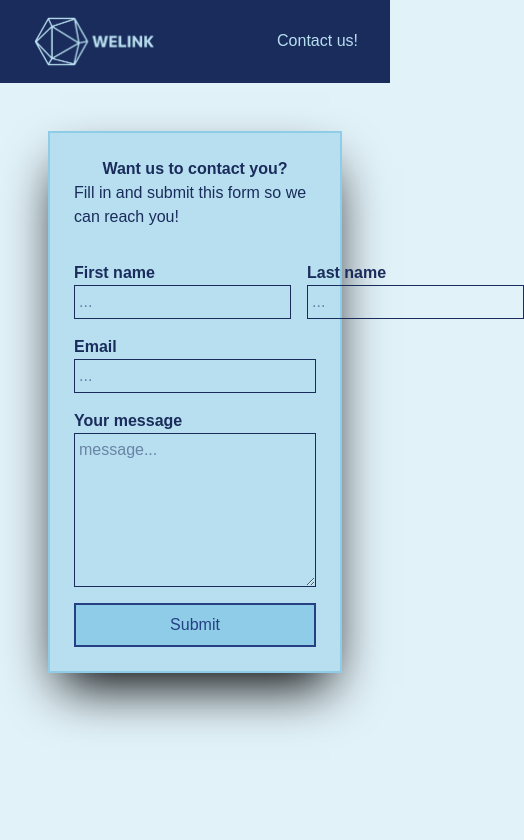
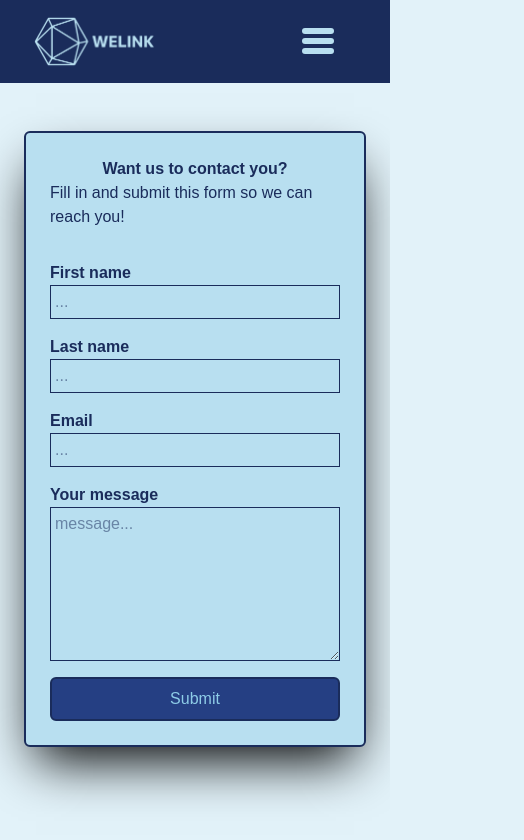
Before and after one commit to Jeroen-Schoon/contactform-poc, a Next.js app: page /contact in a window 390 px wide. Shown: the top 840 px of the page, 524 px wide, since content can reach past the window. Built offline with nearby package versions, Linux system fonts and the light colour scheme.

Commit message:
Added HamburgerMenu comp. Made app responsive. Changed some styling. Reorganised folders.

```diff
--- /dev/null
+++ b/app/components/HamburgerMenu.tsx
@@ -0,0 +1,69 @@
+import Link from "next/link";
+import React from "react";
+import { useState } from "react";
+
+interface MenuItem {
+  title: string;
+  href: string;
+}
+
+interface Props {
+  menuItems: MenuItem[];
+}
+
+const HamburgerMenu = ({ menuItems }: Props) => {
+  const [isOpen, setIsOpen] = useState(false);
+  const handleClick = () => {
+    setIsOpen(!isOpen);
+  };
+
+  return (
+    <div className="sm:hidden">
+      <button
+        onClick={handleClick}
+        className="flex flex-col justify-center items-center"
+      >
+        <span
+          className={`bg-[var(--secondary)] block transition-all duration-400 ease-out
+            h-1.5 w-8 rounded-sm ${
+              isOpen ? "rotate-45 translate-y-2" : "-translate-y-0.5"
+            }`}
+        ></span>
+        <span
+          className={`bg-[var(--secondary)] block transition-all duration-200 ease-out
+            h-1.5 w-8 rounded-sm my-0.5 ${
+              isOpen ? "opacity-0" : "opacity-100"
+            }`}
+        ></span>
+        <span
+          className={`bg-[var(--secondary)] block transition-all duration-400 ease-out
+            h-1.5 w-8 rounded-sm ${
+              isOpen ? "-rotate-45 -translate-y-2" : "translate-y-0.5"
+            }`}
+        ></span>
+      </button>
+      {isOpen && (
+        <div className="flex flex-col absolute mt-2 right-8 text-center shadow-2xl">
+          {menuItems.map((item, index) => (
+            <Link
+              key={item.href}
+              onClick={handleClick}
+              href={item.href}
+              className={`border-x-2 border-y-1 bg-secondary text-primary p-1.5 ${
+                index === 0 ? "rounded-t-md border-t-2" : ""
+              } ${
+                index === menuItems.length - 1
+                  ? "border-b-2 border-x-2 rounded-b-md"
+                  : "border-x-2"
+              }`}
+            >
+              {item.title}
+            </Link>
+          ))}
+        </div>
+      )}
+    </div>
+  );
+};
+
+export default HamburgerMenu;
--- /dev/null
+++ b/app/components/Input.tsx
@@ -0,0 +1,35 @@
+import React from "react";
+import Label from "@/app/components/Label";
+
+interface Props {
+  className?: string;
+  name?: string;
+  label?: string;
+  placeholder?: string;
+  type?: string;
+  required?: boolean;
+}
+
+const Input = ({
+  className,
+  type,
+  name,
+  label,
+  placeholder,
+  required,
+}: Props) => {
+  return (
+    <div className={className}>
+      {name && label && <Label text={label} htmlFor={name} />}
+      <input
+        className="border-1 border-[var(--primary)] p-1"
+        type={type}
+        name={name}
+        placeholder={placeholder}
+        required={required}
+      />
+    </div>
+  );
+};
+
+export default Input;
--- a/app/components/label/page.tsx
+++ b/app/components/Label.tsx
@@ -7,11 +7,9 @@ interface Props {
 
 const Label = ({ text, htmlFor }: Props) => {
   return (
-    <>
-      <label className="font-bold" htmlFor={htmlFor}>
-        {text}
-      </label>
-    </>
+    <label className="font-bold" htmlFor={htmlFor}>
+      {text}
+    </label>
   );
 };
 
--- a/app/components/navbar/page.tsx
+++ b/app/components/Navbar.tsx
@@ -1,10 +1,13 @@
-import React from "react";
+"use client";
+
+import React, { useState } from "react";
 import Link from "next/link";
 import Image from "next/image";
+import HamburgerMenu from "./HamburgerMenu";
 
 const Navbar = () => {
   return (
-    <nav className="w-full px-8 py-3 bg-[var(--primary)] text-[var(--secondary)] space-x-4 flex items-center justify-between">
+    <nav className="w-full px-8 py-3 space-x-4 flex items-center justify-between bg-[var(--primary)] text-[var(--secondary)]">
       <div className="text-xl">
         <Link href="/">
           <Image
@@ -16,7 +19,13 @@ const Navbar = () => {
         </Link>
       </div>
       <div className="space-x-6 flex">
-        <Link href="/contact" className="">
+        <HamburgerMenu
+          menuItems={[
+            { title: "Home", href: "/" },
+            { title: "Contact", href: "/contact" },
+          ]}
+        />
+        <Link href="/contact" className="max-sm:hidden">
           Contact us!
         </Link>
       </div>
--- a/app/components/textarea/page.tsx
+++ b/app/components/TextArea.tsx
@@ -1,5 +1,5 @@
 import React from "react";
-import Label from "@/app/components/label/page";
+import Label from "@/app/components/Label";
 
 interface Props {
   className?: string;
--- a/app/components/input/page.tsx
+++ /dev/null
@@ -1,37 +0,0 @@
-import React from "react";
-import Label from "@/app/components/label/page";
-
-interface Props {
-  className?: string;
-  name?: string;
-  label?: string;
-  placeholder?: string;
-  type?: string;
-  required?: boolean;
-}
-
-const Input = ({
-  className,
-  type,
-  name,
-  label,
-  placeholder,
-  required,
-}: Props) => {
-  return (
-    <>
-      <div className={className}>
-        {name && label && <Label text={label} htmlFor={name} />}
-        <input
-          className="border-1 border-[var(--primary)] p-1"
-          type={type}
-          name={name}
-          placeholder={placeholder}
-          required={required}
-        />
-      </div>
-    </>
-  );
-};
-
-export default Input;
--- a/app/contact/page.tsx
+++ b/app/contact/page.tsx
@@ -1,16 +1,16 @@
 import React from "react";
-import Input from "../components/input/page";
-import TextArea from "../components/textarea/page";
+import Input from "../components/Input";
+import TextArea from "../components/TextArea";
 
 const ContactPage = () => {
   return (
     <main>
-      <form className="flex justify-center flex-col my-6 p-6 space-y-4 bg-[var(--secondary)] text-[var(--primary)] border-2 border-[var(--accent)] shadow-black shadow-2xl">
+      <form className="flex justify-center flex-col p-6 space-y-4 bg-[var(--secondary)] text-[var(--primary)] border-2 border-[var(--primary)] rounded-md shadow-black shadow-2xl">
         <div className="flex flex-col justify-center items-center pb-4">
           <h1 className="font-extrabold">Want us to contact you?</h1>
           <h2>Fill in and submit this form so we can reach you!</h2>
         </div>
-        <div className="flex space-x-4">
+        <div className="flex flex-col space-y-4 sm:flex-row sm:space-x-4">
           <Input
             className="flex flex-col"
             name="first"
@@ -47,7 +47,7 @@ const ContactPage = () => {
         </div>
         <button
           type="submit"
-          className="border-2 p-2 bg-[var(--accent)] text-tertiary hover:bg-[var(--primary)] hover:text-[var(--accent)] focus:border-[var(--primary)]"
+          className="border-2 border-primary rounded-md p-2 bg-[var(--tertiary)] text-accent hover:bg-[var(--primary)] hover:text-[var(--accent)] focus:border-[var(--primary)]"
         >
           Submit
         </button>
--- a/app/layout.tsx
+++ b/app/layout.tsx
@@ -1,7 +1,7 @@
 import type { Metadata } from "next";
 import { Geist, Geist_Mono } from "next/font/google";
 import "./globals.css";
-import Navbar from "./components/navbar/page";
+import Navbar from "./components/Navbar";
 
 const geistSans = Geist({
   variable: "--font-geist-sans",
@@ -29,7 +29,9 @@ export default function RootLayout({
         className={`${geistSans.variable} ${geistMono.variable} antialiased`}
       >
         <Navbar />
-        <main className="py-6 px-12">{children}</main>
+        <main className="flex flex-col justify-center items-center my-12 mx-6">
+          {children}
+        </main>
       </body>
     </html>
   );
--- a/app/page.tsx
+++ b/app/page.tsx
@@ -1,7 +1,11 @@
 export default function Home() {
   return (
     <>
-      <img src="/welinkLogoVertical.png" />
+      <img
+        alt="WeLink - Linking Innovators"
+        src="/welinkLogoVertical.png"
+        className="my-12 w-100 md:w-200 h-auto"
+      />
     </>
   );
 }
```
Also changed, not shown: lambda/serverless.ts (deleted), 1 other file (tests, documents, lock files or other folders).
